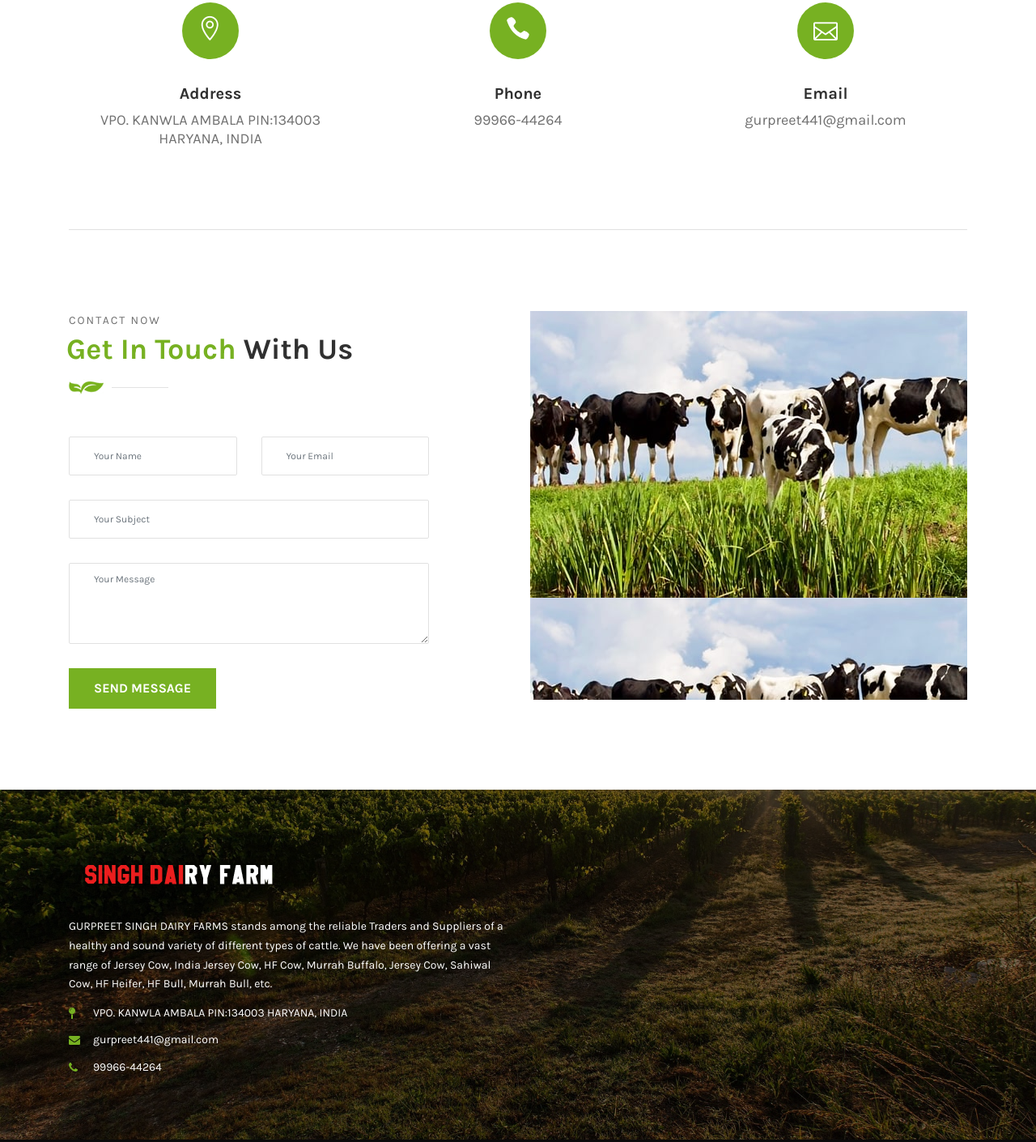
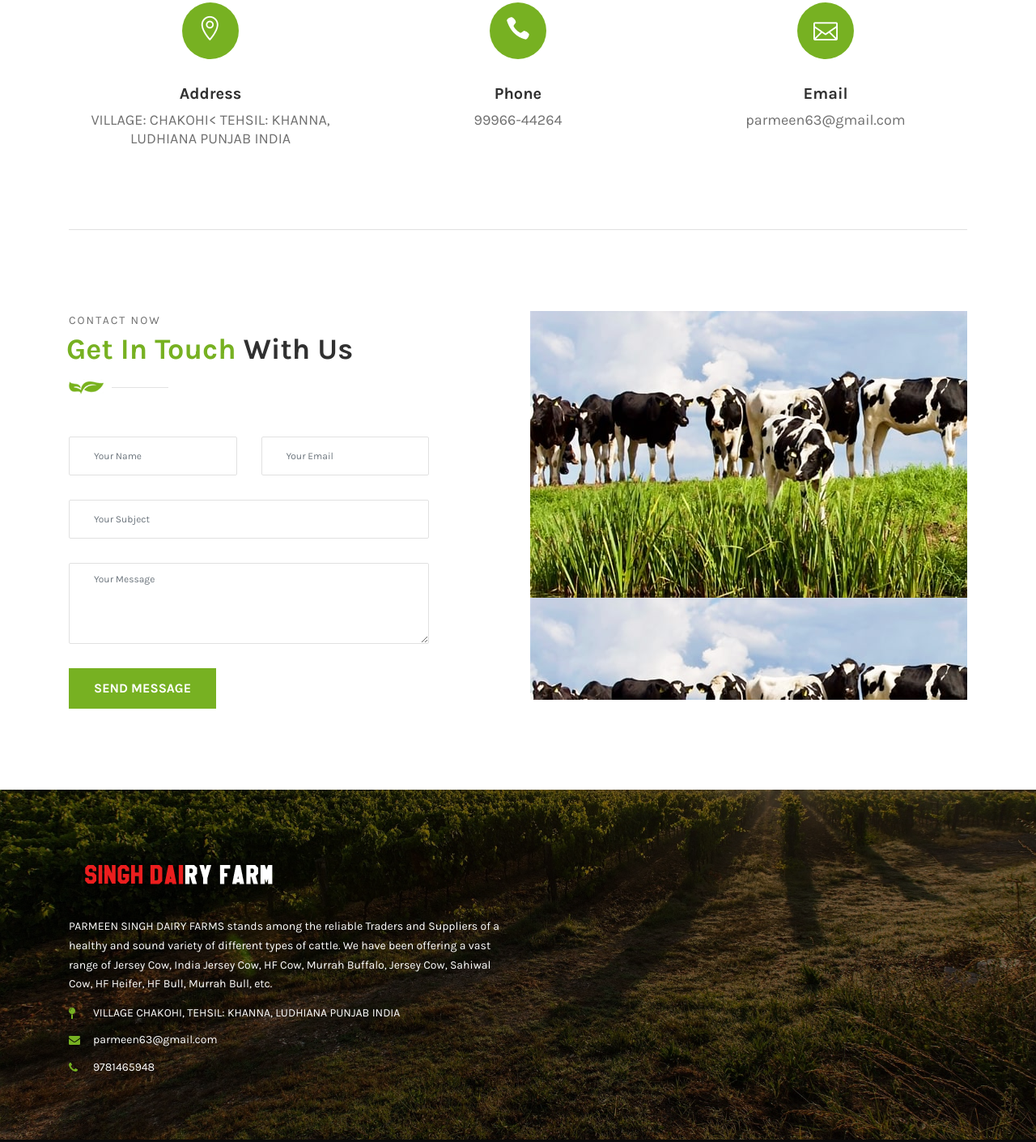
Before and after one commit to zinninoor/singh, a website: page contact.html in a window 1280 px wide. Shown: the part 693-2103 px from the top of the page at 81% size. Drawn offline with Linux system fonts and the light colour scheme.

Commit message:
Update contact.html

```diff
--- a/contact.html
+++ b/contact.html
@@ -35,8 +35,8 @@
               </div>
               <!-- Top Header Content -->
              <div class="top-header-meta text-right">
-                  <a href="#" data-toggle="tooltip" data-placement="bottom" title="gurpreet441@gmail.com"><i class="fa fa-envelope-o" aria-hidden="true"></i> <span>Email: gurpreet441@gmail.com</span></a>
-                <a href="#" data-toggle="tooltip" data-placement="bottom" title="+91-99966-44264"><i class="fa fa-phone" aria-hidden="true"></i> <span>Call Us: +91-99966-44264</span></a>
+                  <a href="#" data-toggle="tooltip" data-placement="bottom" title="parmeen63@gmail.com"><i class="fa fa-envelope-o" aria-hidden="true"></i> <span>Email: parmeen63@gmail.com</span></a>
+                <a href="#" data-toggle="tooltip" data-placement="bottom" title="+91-9781465948"><i class="fa fa-phone" aria-hidden="true"></i> <span>Call Us: +91-9781465948</span></a>
               </div>
             </div>
           </div>
@@ -171,7 +171,7 @@
               <i class="icon_pin_alt"></i>
             </div>
             <h5>Address</h5>
-            <h6>VPO. KANWLA AMBALA PIN:134003 HARYANA, INDIA</h6>
+            <h6>VILLAGE: CHAKOHI< TEHSIL: KHANNA, LUDHIANA PUNJAB INDIA</h6>
           </div>
         </div>
 
@@ -194,7 +194,7 @@
               <i class="icon_mail_alt"></i>
             </div>
             <h5>Email</h5>
-            <h6>gurpreet441@gmail.com</h6>
+            <h6>parmeen63@gmail.com</h6>
           </div>
         </div>
 
@@ -265,12 +265,12 @@
           <div class="col-12 col-sm-6 col-lg-6">
             <div class="footer-widget mb-80">
               <a href="#" class="foo-logo d-block mb-30"><img src="img/core-img/logo2.png" alt=""></a>
-              <p>GURPREET SINGH DAIRY  FARMS stands among the reliable Traders and Suppliers of a healthy and sound variety of different
+              <p>PARMEEN SINGH DAIRY  FARMS stands among the reliable Traders and Suppliers of a healthy and sound variety of different
 			  types of cattle. We have been offering a vast range of Jersey Cow, India Jersey Cow, HF Cow, Murrah Buffalo, Jersey Cow, Sahiwal Cow, HF Heifer, HF Bull, Murrah Bull, etc. </p>
               <div class="contact-info">
-                <p><i class="fa fa-map-pin" aria-hidden="true"></i><span>VPO. KANWLA AMBALA PIN:134003 HARYANA, INDIA</span></p>
-                <p><i class="fa fa-envelope" aria-hidden="true"></i><span>gurpreet441@gmail.com</span></p>
-                <p><i class="fa fa-phone" aria-hidden="true"></i><span>99966-44264</span></p>
+                <p><i class="fa fa-map-pin" aria-hidden="true"></i><span>VILLAGE CHAKOHI, TEHSIL: KHANNA, LUDHIANA PUNJAB INDIA</span></p>
+                <p><i class="fa fa-envelope" aria-hidden="true"></i><span>parmeen63@gmail.com</span></p>
+                <p><i class="fa fa-phone" aria-hidden="true"></i><span>9781465948</span></p>
               </div>
             </div>
           </div>
```
